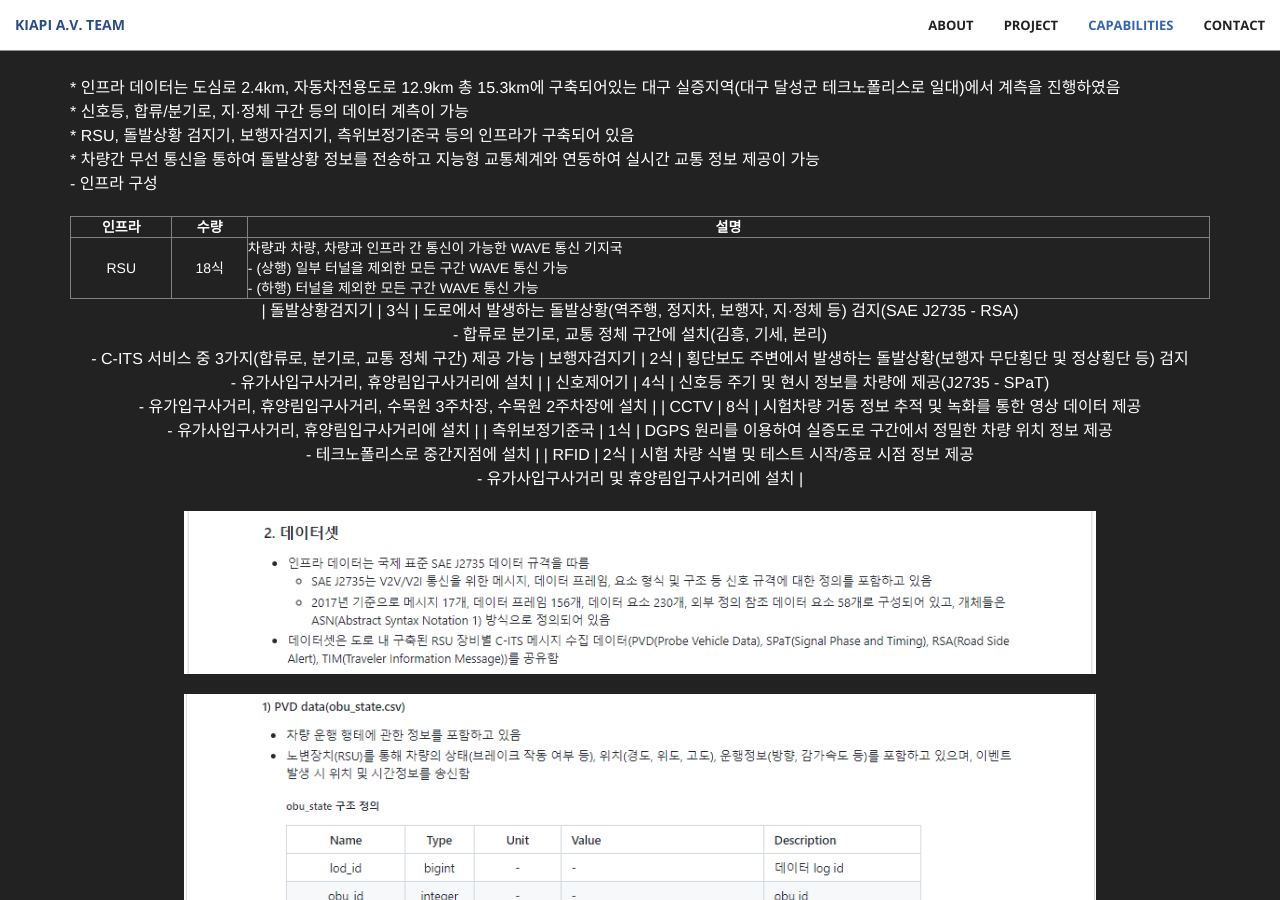
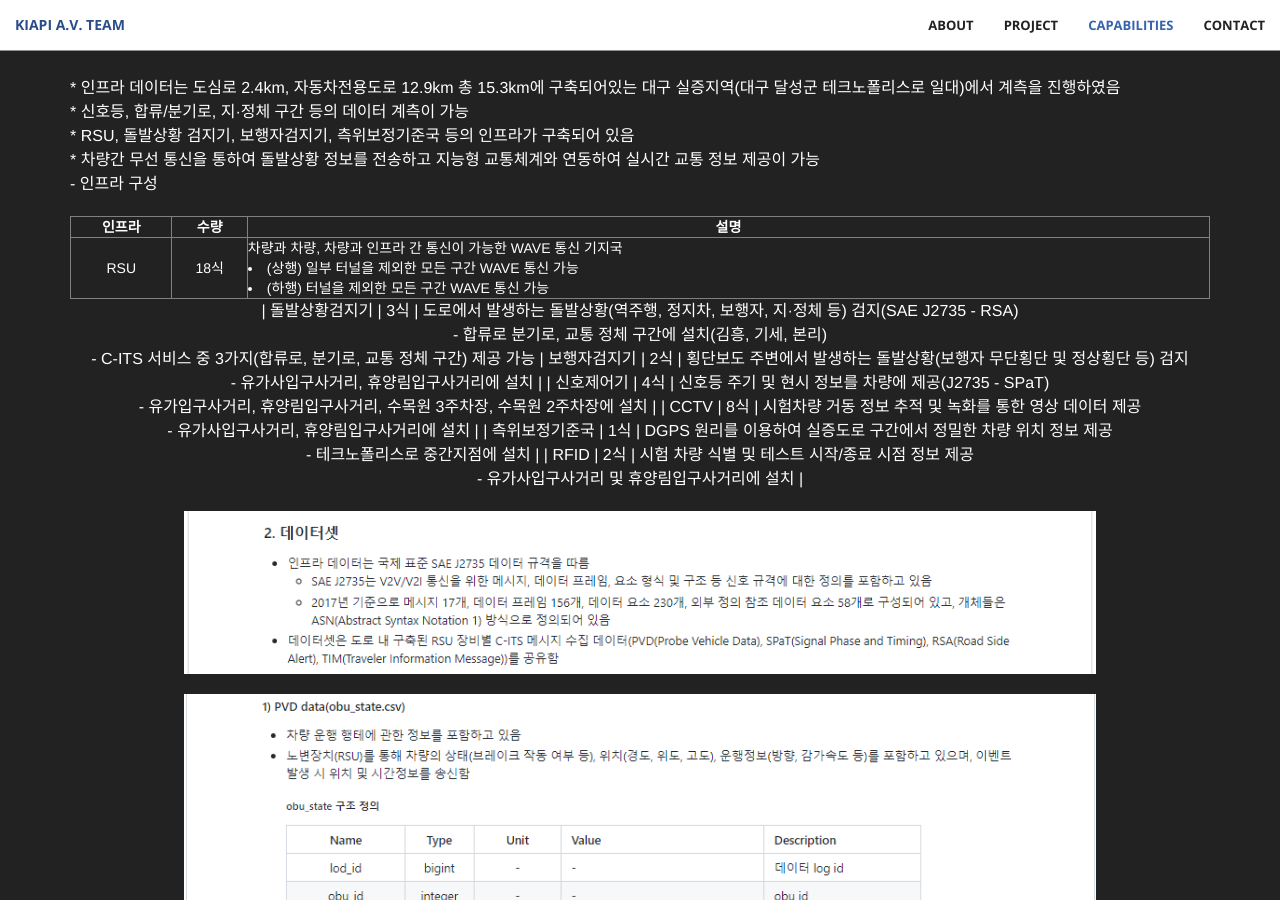
Before and after one commit to Yunhyeongseok-kiapi/kiapi_mulitagent.github.io, a Jekyll site: the page built from docs/index.html, in a window 1280 px wide and 900 px high, scrolled down 3616 px. Built offline with Jekyll 4.4.1, drawn with Linux system fonts in a browser that asks for light colours.

Commit message:
Update aside.html

```diff
--- a/docs/_includes/aside.html
+++ b/docs/_includes/aside.html
@@ -37,9 +37,13 @@
                 <tr>
                   <td style="text-align: center">RSU</td>
                   <td style="text-align: center">18식</td>
-                  <td style="text-align: left">차량과 차량, 차량과 인프라 간 통신이 가능한 WAVE 통신 기지국
-                    <br/> - (상행) 일부 터널을 제외한 모든 구간 WAVE 통신 가능
-                    <br/> - (하행) 터널을 제외한 모든 구간 WAVE 통신 가능
+                  <td style="text-align: left" style="text-indent: 20px;">차량과 차량, 차량과 인프라 간 통신이 가능한 WAVE 통신 기지국
+                    <u1 class="list_style_arrow2">
+                      <li>(상행) 일부 터널을 제외한 모든 구간 WAVE 통신 가능</li>
+                      <li>(하행) 터널을 제외한 모든 구간 WAVE 통신 가능</li>
+                    </u1>
+                    <!-- <br/> - (상행) 일부 터널을 제외한 모든 구간 WAVE 통신 가능
+                    <br/> - (하행) 터널을 제외한 모든 구간 WAVE 통신 가능 -->
                   </td>
                 </tr>
               </tbody>
```
